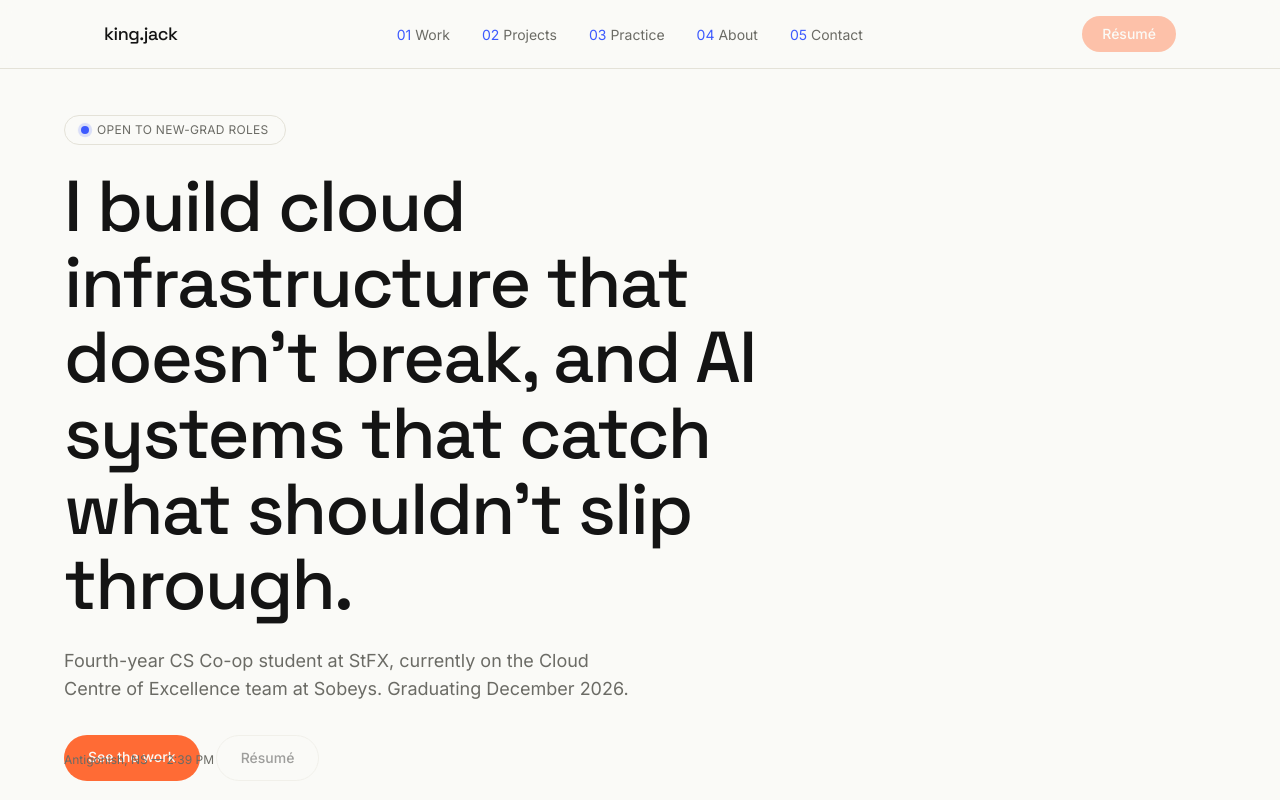
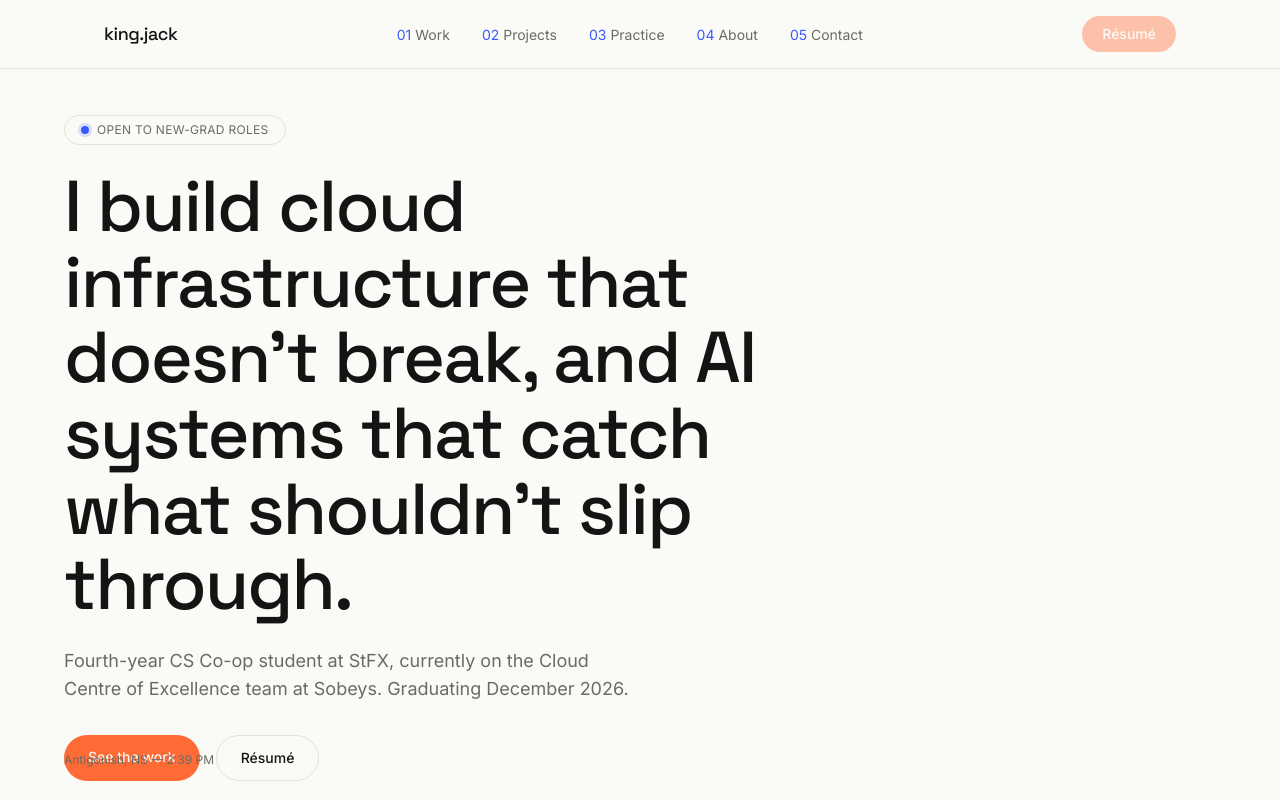
Before and after one commit to BSA-99/Bhavpreet-portfolio, a Next.js app: page / in a window 1280 px wide. Shown: the top 800 px of the page. Built offline with nearby package versions, Linux system fonts and the light colour scheme.

Commit message:
Fix Variants typing on both container and item in Hero.tsx

```diff
--- a/components/Hero.tsx
+++ b/components/Hero.tsx
@@ -2,7 +2,6 @@
 
 import { motion, Variants } from "framer-motion";
 import { useEffect, useState } from "react";
-import { RESUME_AVAILABLE, RESUME_HREF } from "@/lib/resume";
 
 const container: Variants = {
   hidden: {},
@@ -64,22 +63,12 @@ export default function Hero() {
           >
             See the work
           </a>
-          {RESUME_AVAILABLE ? (
-            <a
-              href={RESUME_HREF}
-              className="rounded-full border border-border px-6 py-3 text-sm font-medium transition-colors hover:border-text"
-            >
-              Résumé
-            </a>
-          ) : (
-            <span
-              aria-disabled="true"
-              title="Coming soon"
-              className="cursor-not-allowed rounded-full border border-border px-6 py-3 text-sm font-medium opacity-40"
-            >
-              Résumé
-            </span>
-          )}
+          <a
+            href="/resume.pdf"
+            className="rounded-full border border-border px-6 py-3 text-sm font-medium transition-colors hover:border-text"
+          >
+            Résumé
+          </a>
         </motion.div>
       </motion.div>
 
```
